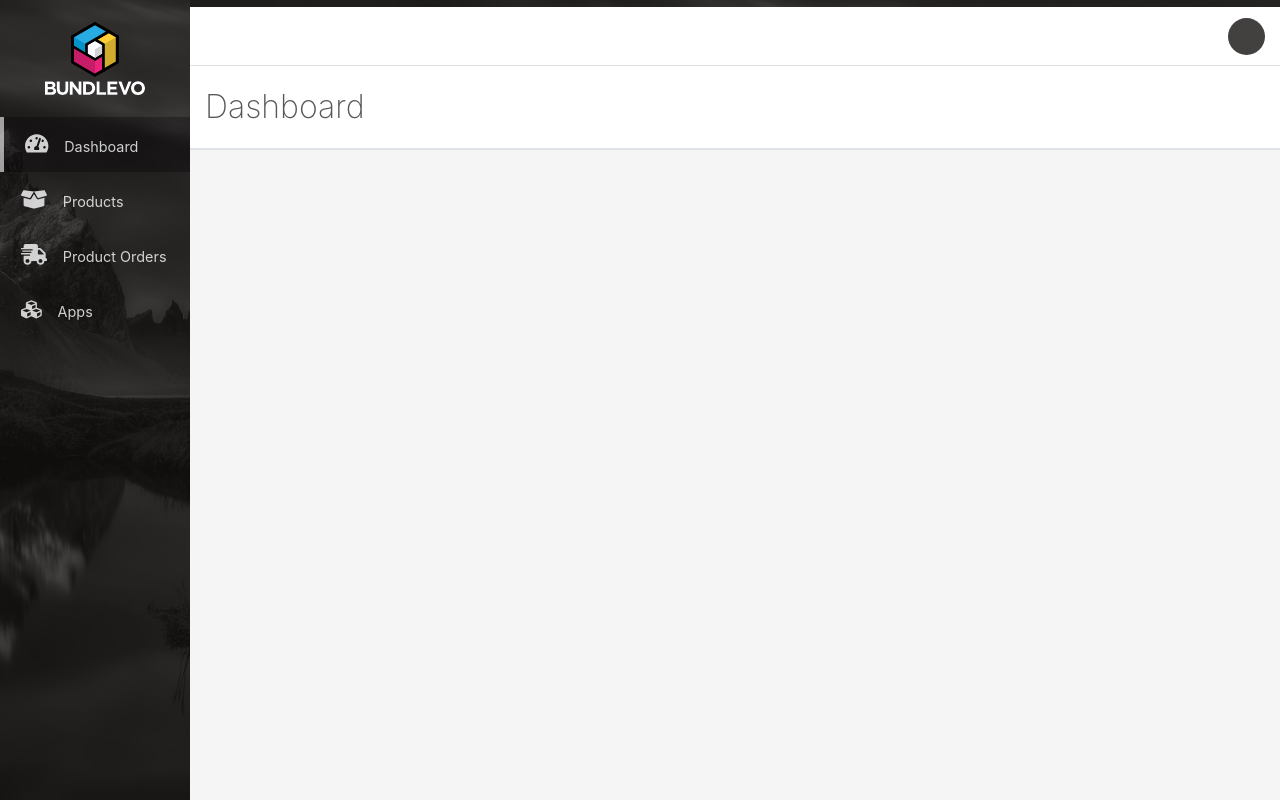
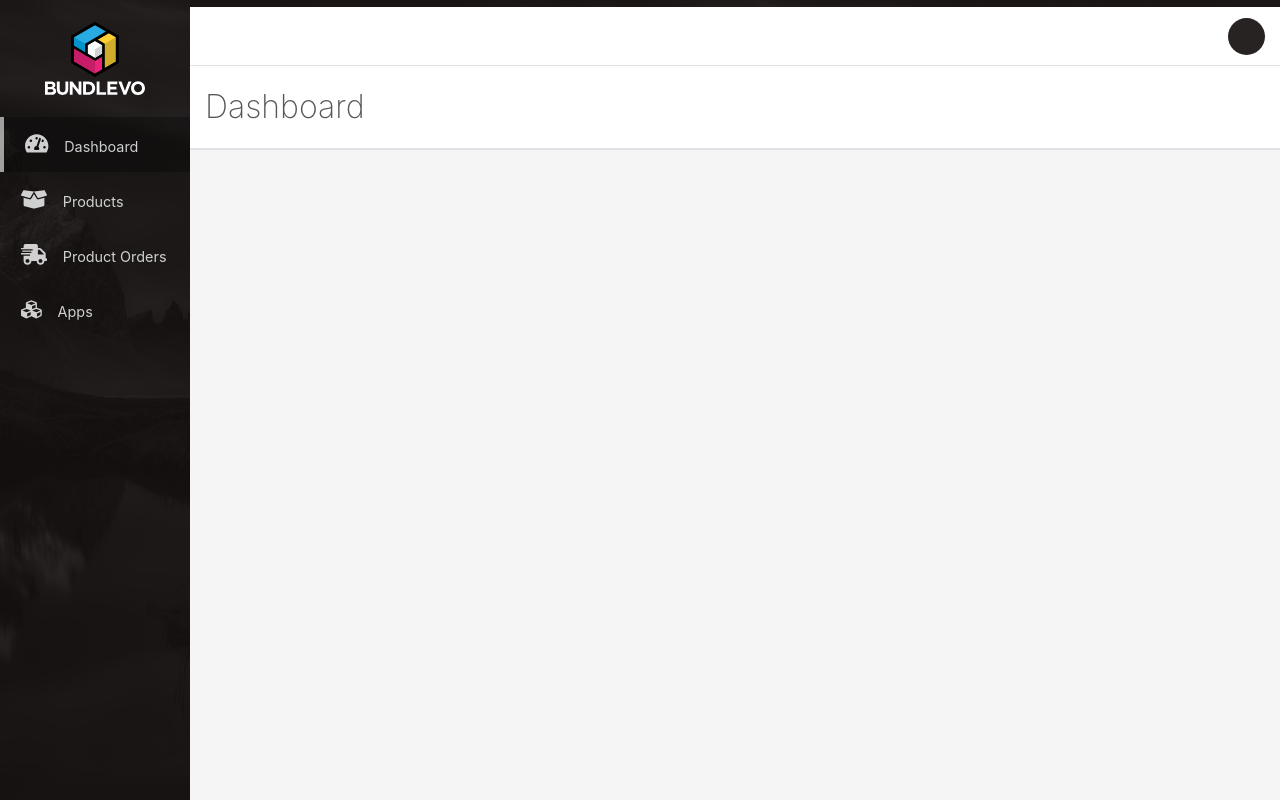
Before and after one commit to iCramer/cratevision-react, a React (Create React App) app: page /dashboard in a window 1280 px wide. Built offline with nearby package versions, Linux system fonts and the light colour scheme; no server answers; sample sign-in values are in the browser's storage.

Commit message:
Update variables.scss

```diff
--- a/src/styles/variables.scss
+++ b/src/styles/variables.scss
@@ -1,5 +1,5 @@
 $be-background-image: url('../assets/images/landscape.jpg');
-$be-overlay-color: rgba(21, 17, 17, 0.8);
+$be-overlay-color: rgba(21, 17, 17, 0.92);
 
 $pink: #d60068;
 $blue: #0093cf;
```
